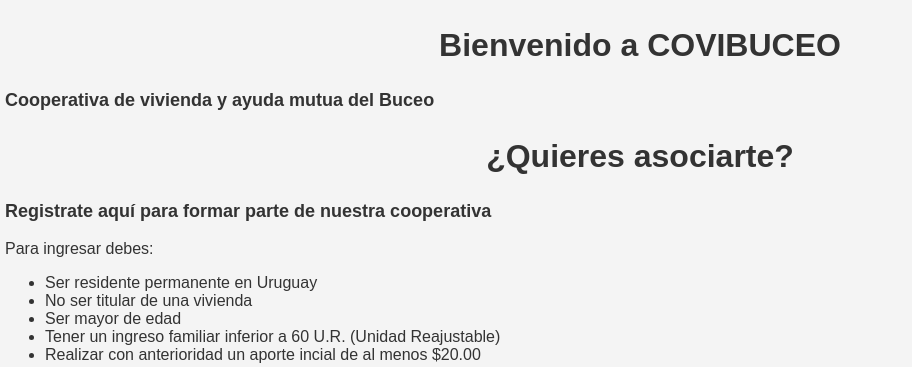
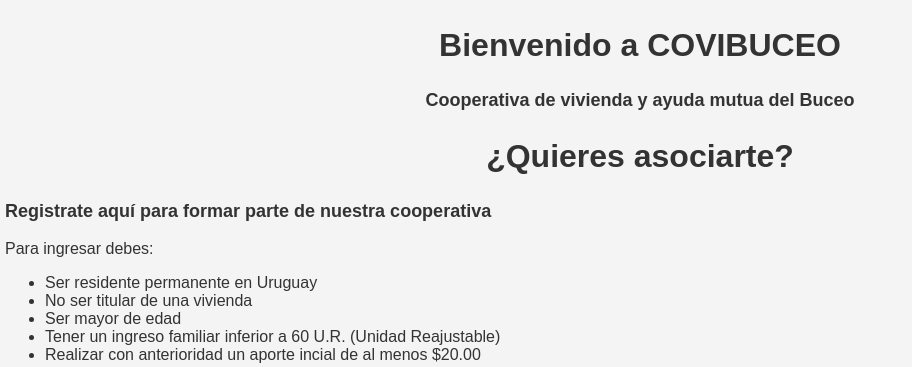
Before and after one commit to Softwares-Saturno-S-A-S/Covibuceo, a PHP site: page / in a window 1280 px wide. Shown: the part 144-511 px from the top of the page, without its empty margins (0-912 px from the left). Run offline with PHP 8.4, Linux system fonts and the light colour scheme.

Commit message:
Creé un tipo de subtítulo centrado

```diff
--- a/css/estilos.css
+++ b/css/estilos.css
@@ -45,6 +45,10 @@
         h1{
             text-align: center;
             font-size: xx-large;
+        }
+        h2{
+            text-align: center;
+            font-size: large;
         }
         h3{
             font-size: large;
--- a/index.html
+++ b/index.html
@@ -19,7 +19,8 @@
     <main>
         <section id="introduccion">
         <h1>Bienvenido a COVIBUCEO</h1>
-        <h3>Cooperativa de vivienda y ayuda mutua del Buceo</h3>
+        <h2>Cooperativa de vivienda y ayuda mutua del Buceo</h2>
+
         </section>
         <section id="registro">
             <h1>¿Quieres asociarte?</h1>
```
